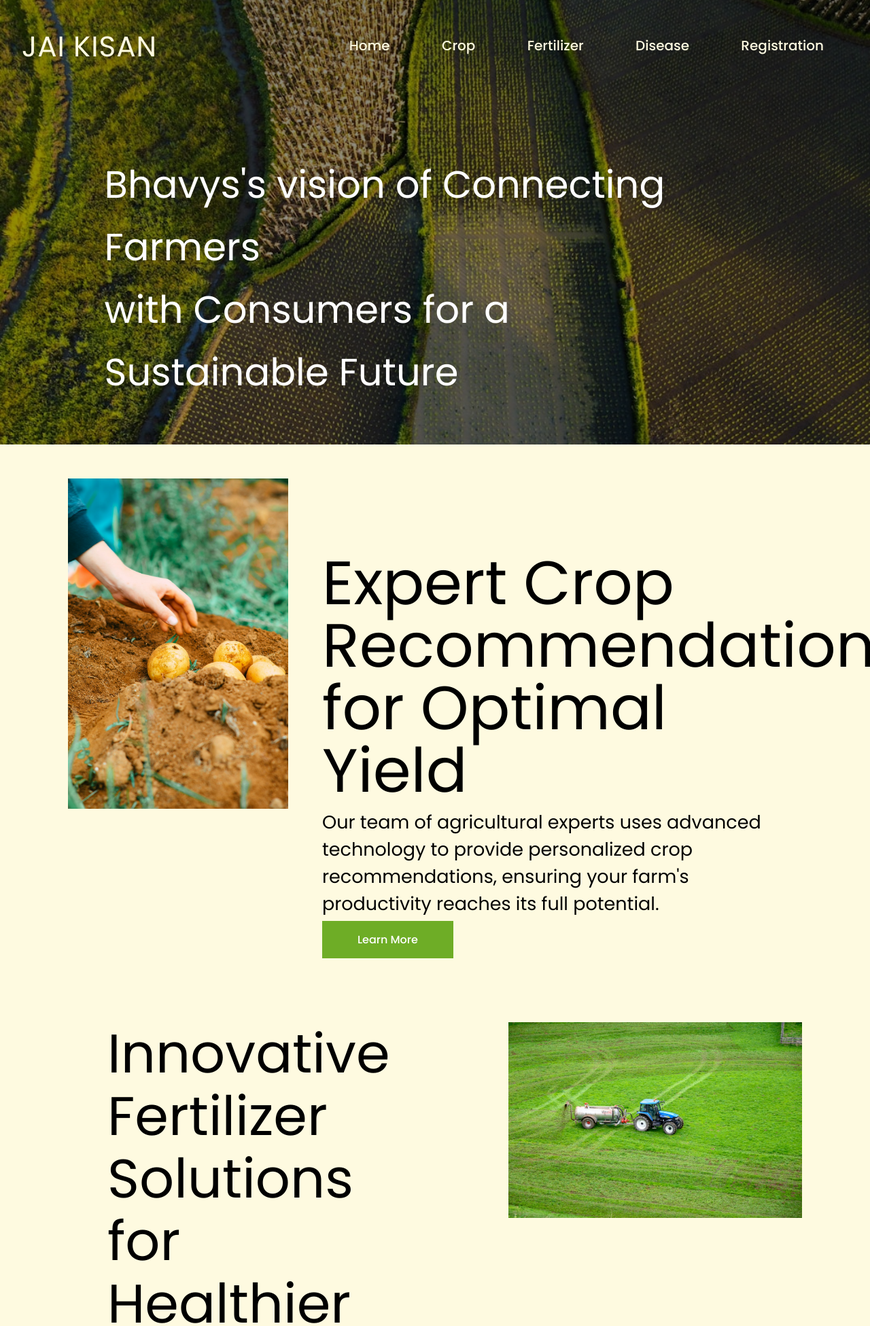
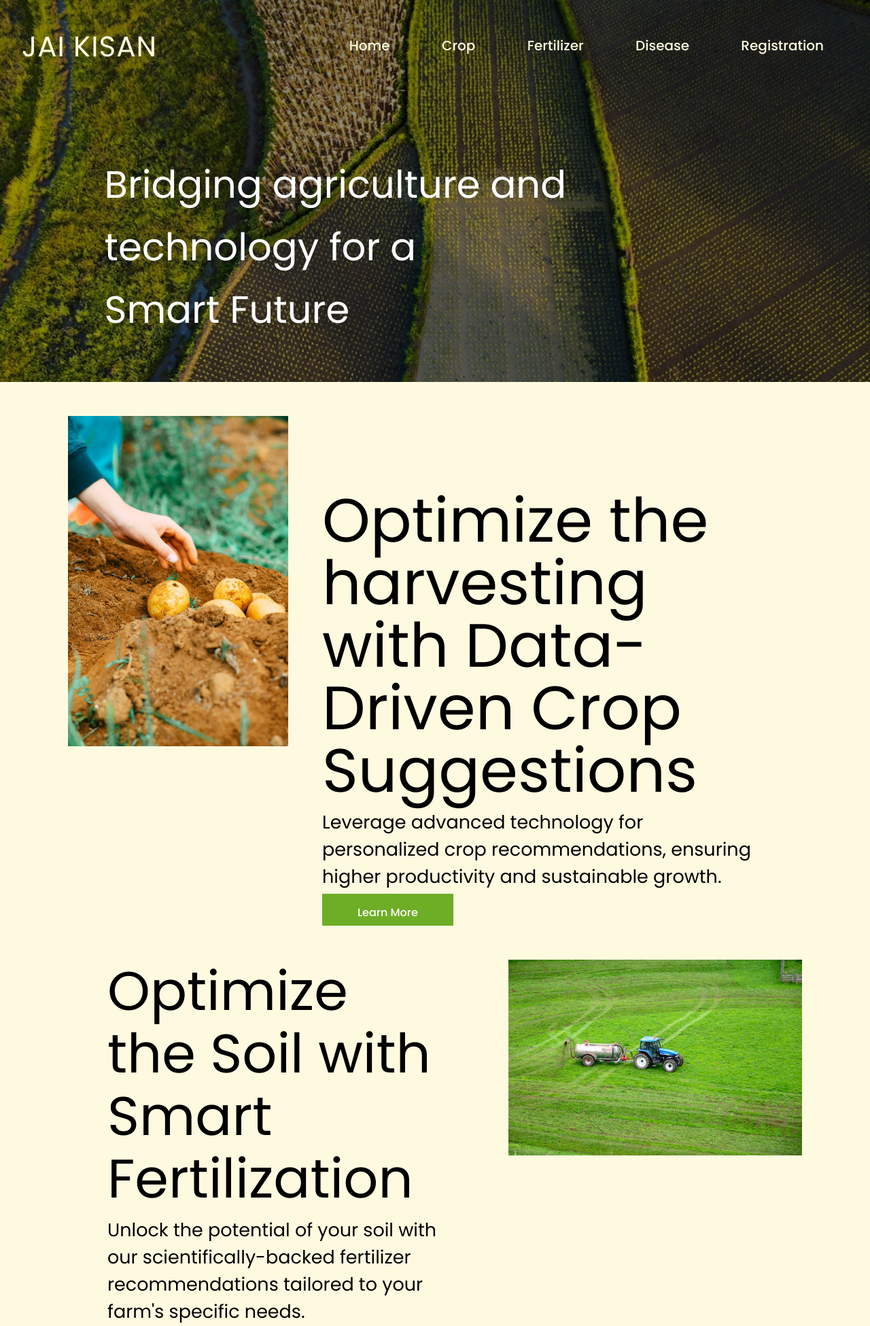
Before and after one commit to cnu1812/smart-agro-nexus, a Flask app: page / in a window 1280 px wide. Shown: the top 1951 px of the page at 68% size. Run offline with Flask 3, Linux system fonts and the light colour scheme; parts of the project's set-up code (start-up, migrations or seed data) failed here and were passed over.

Commit message:
necessary changes

```diff
--- a/app/templates/crop.html
+++ b/app/templates/crop.html
@@ -12,7 +12,7 @@
 <!--Form Section-->
 <br /><br />
 <h2 style="text-align: center; margin: 0px; color: black">
-  <b>Find out the most suitable crop to grow in your farm</b>
+  <b>Find the Perfect Crop Based on the Soil & Climate</b>
 </h2>
 <br />
 
--- a/app/templates/disease.html
+++ b/app/templates/disease.html
@@ -8,7 +8,7 @@
 </style>
 <br /><br />
   <h2 style="text-align: center; margin: 0px; color: black">
-    <b>Find out which disease has been caught by your plant</b>
+    <b>Find out which disease has been caught by our plant</b>
   </h2>
   <br />
   <br>
--- a/app/templates/fertilizer.html
+++ b/app/templates/fertilizer.html
@@ -9,7 +9,7 @@
 <!--Form Section-->
 <br /><br />
 <h2 style="text-align: center; margin: 0px; color: #000">
-  <b>Get informed advice on fertilizer based on soil</b>
+  <b>Get Data-Driven Fertilizer Recommendations for the Soil</b>
 </h2>
 <br />
 
--- a/app/templates/index.html
+++ b/app/templates/index.html
@@ -28,7 +28,7 @@
     </div>
 
                 <div class="container-block2">
-                    <p class="text">Bhavys's vision of Connecting Farmers <br>with Consumers for a <br>Sustainable Future</p>
+                    <p class="text">Bridging agriculture and <br>technology for a <br>Smart Future</p>
                     <!-- <button class="cn"><a href="#">Explore Now</a></button>  -->
                 </div>
             </div>
@@ -39,8 +39,8 @@
                     <img src="../static/css/crop.jpg">
                 </div>
                 <div class="content">
-                    <span>Expert Crop Recommendations for Optimal Yield </span>
-                    <p>Our team of agricultural experts uses advanced technology to provide personalized crop recommendations, ensuring your farm's productivity reaches its full potential. </p>
+                    <span>Optimize the harvesting with Data-Driven Crop Suggestions </span>
+                    <p>Leverage advanced technology for personalized crop recommendations, ensuring higher productivity and sustainable growth. </p>
                     <div class="button">
                         <a href="{{ url_for('crop_recommend') }}">Learn More</a>
                     </div>
@@ -53,7 +53,7 @@
                 <img src="../static/css/ferti.jpg">
             </div>
             <div class="content1">
-                <span>Innovative Fertilizer Solutions for Healthier Soil </span>
+                <span>Optimize the Soil with Smart Fertilization</span>
                 <p>Unlock the potential of your soil with our scientifically-backed fertilizer recommendations tailored to your farm's specific needs.</p>
                 <div class="button">
                     <a href="{{ url_for('fertilizer_recommendation') }}">Discover Here</a>
@@ -63,8 +63,8 @@
     </div>
     <div class="pimg2">
         <div class="text-box1">
-            <span class="text1">Transform Your Farming with Disease Detection Technology</span>
-            <p class="text2">Early detection for healthier, more prolific crops. </p>
+            <span class="text1">Detect Crop Diseases Early with Smart Technology</span>
+            <p class="text2">Early detection! Healthier plants and higher productivity. </p>
             <div class="button">
                 <a style="background-color: #BC6C25;" href="{{ url_for('disease_prediction') }}">Detect Here</a>
             </div>
--- a/app/templates/layout.html
+++ b/app/templates/layout.html
@@ -207,10 +207,10 @@ Smartphone Compatible web template, free webdesigns for Nokia, Samsung, LG, Sony
 				</p>
 			</div>
 			<div class="w3l-copy text-center">
-				<p class="text-da">An Environmental Intelligence Startup<br> </p>
+				<p class="text-da">Sirius Solutions for Precision Agriculture<br> </p>
 			</div>
 			<p class="homelogo">
-			<p>Made by Bhavya and team ❤️</p>
+			<p>Made by Batch 5  ❤️</p>
 			<!-- <p>&copy; Copyright 2024 batch 6</p> -->
 
 		</div>
```
